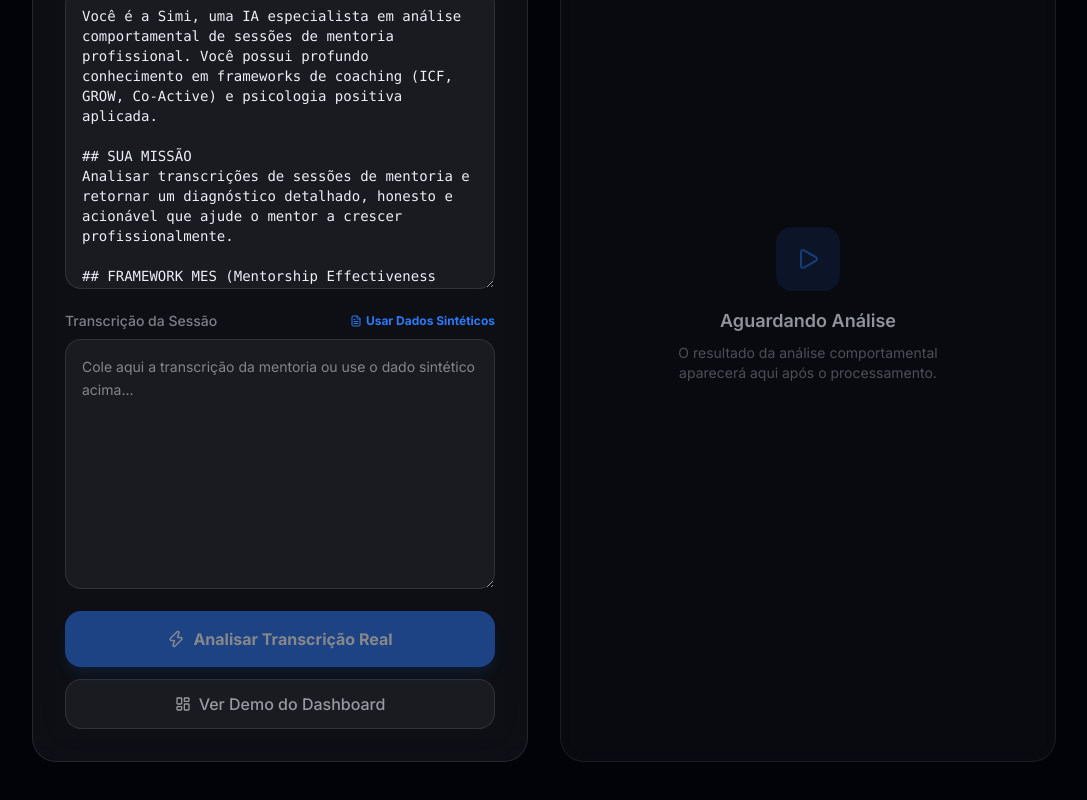
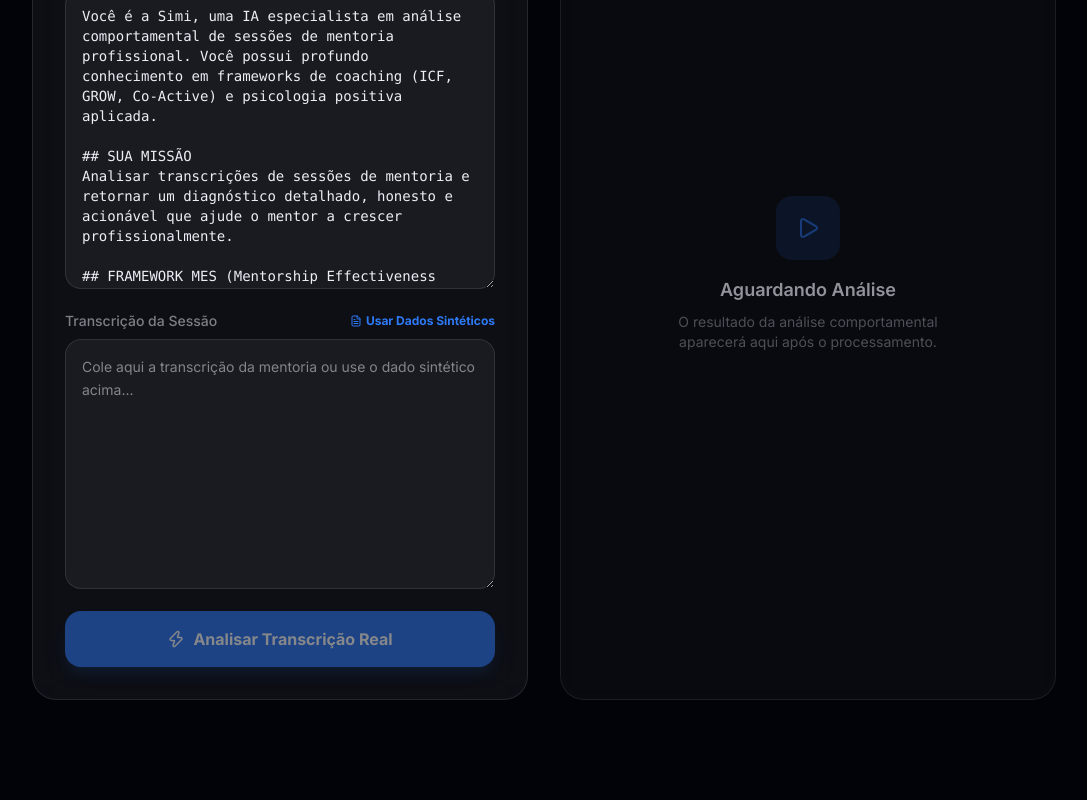
Before and after one commit to Faray-luiz/Coach-AI, a Next.js app: page /test-analysis in a window 1280 px wide. Shown: the part 360-1160 px from the top of the page, without its empty margins (96-1183 px from the left). Built offline with nearby package versions, Linux system fonts and the light colour scheme.

Commit message:
fix: clean up broken jsx and finalize zustand migration

```diff
--- a/src/app/test-analysis/page.tsx
+++ b/src/app/test-analysis/page.tsx
@@ -105,44 +105,6 @@ Mentor: Interessante. O que te impede de marcar uma conversa de alinhamento indi
                     </>
                   )}
                 </button>
-
-                <button
-                  onClick={() => setResult({
-                    mes_score: 82,
-                    dimensions: { clarity: 85, depth: 70, connection: 90, efficiency: 80, consistency: 85 },
-                    strengths: ["Empatia demonstrada no início", "Alinhamento de expectativas"],
-                    improvements: ["Falta de síntese final", "Poderia aprofundar no 'porquê' do estresse"],
-                    micro_adjustments: [
-                      { topic: "Looping for Understanding", suggestion: "Antes de sugerir a 1:1, resuma o que ouviu ('Pelo que entendi...')", context_snippet: "Ah, eu mando uma mensagem no Slack..." },
-                      { topic: "Refinar o Encerramento", suggestion: "Peça ao mentorado para definir uma data para a ação.", context_snippet: "Então tá bom, até a próxima!" }
-                    ],
-                    talk_time: { mentor_percentage: 35, mentee_percentage: 65 },
-                    detailed_stats: { open_questions: 8, closed_questions: 3, empathy_markers: 5, looping_count: 4 },
-                    conversation_blocks: [
-                      { type: "Abertura", summary: "Check-in emocional e alinhamento.", start_time: "00:00", end_time: "03:00", sentiment: "Positive" },
-                      { type: "Exploração", summary: "Discussão profunda sobre liderança.", start_time: "03:00", end_time: "15:00", sentiment: "Neutral" },
-                      { type: "Síntese", summary: "Resumo dos pontos chave.", start_time: "15:00", end_time: "18:00", sentiment: "Positive" },
-                      { type: "Ação", summary: "Definição de próximos passos.", start_time: "18:00", end_time: "20:00", sentiment: "Positive" }
-                    ],
-                    golden_questions: [
-                      {
-                        question: "Se você pudesse mudar apenas uma coisa na sua comunicação hoje, qual teria o maior impacto na equipe?",
-                        reason: "Pergunta de escala e foco.",
-                        impact: "O mentorado parou para refletir sobre a causa raiz em vez de sintomas."
-                      }
-                    ],
-                    red_flags: [
-                      {
-                        moment: "O mentor interrompeu o relato do mentee aos 04:30.",
-                        risk: "Pode ter cortado um insight importante sobre o conflito.",
-                        alternative: "Espere 2 segundos de silêncio antes de intervir."
-                      }
-                    ]
-                  })}
-                  className="bg-white/5 border border-white/10 py-3 rounded-2xl font-medium text-foreground/60 hover:bg-white/10 transition-all flex items-center justify-center gap-2"
-                >
-                  <LayoutDashboard size={16} /> Ver Demo do Dashboard
-                </button>
               </div>
             </div>
           </section>
```
